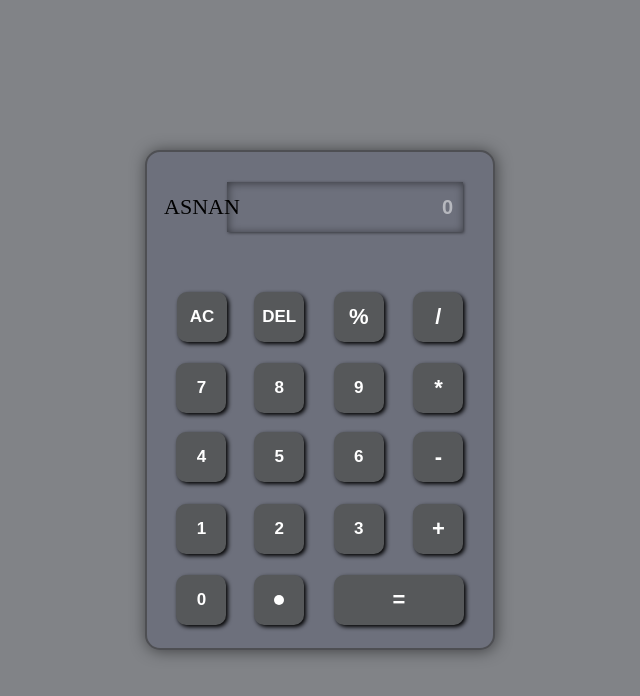
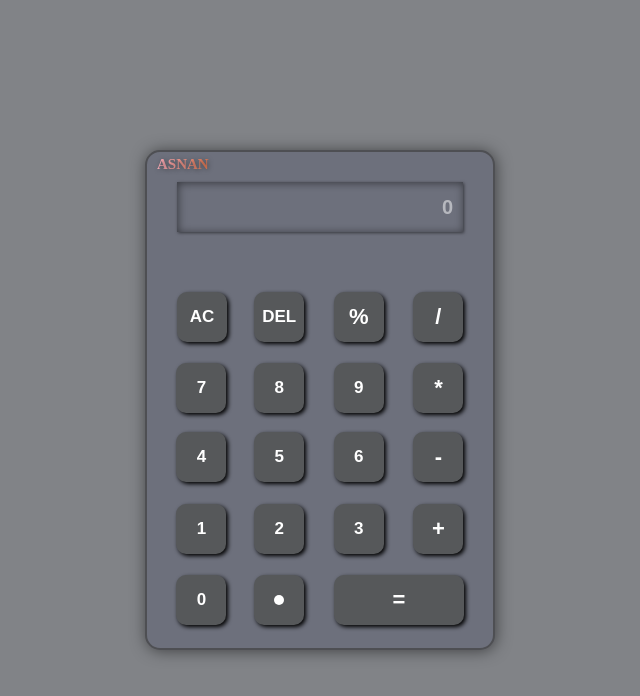
Before and after one commit to ashishkumaryadav7/Calculator, a plain HTML site: page index.html in a window 1280 px wide. Shown: the whole page, without its empty margins (320-960 px from the left). Drawn offline with Linux system fonts and the light colour scheme.

Commit message:
Update style.css

```diff
--- a/style.css
+++ b/style.css
@@ -25,13 +25,28 @@ html,body{
     flex-direction: column;
     border-radius: 15px;
     overflow: hidden;
+    position: relative;
 }
 .screen-input{
-    /* border: 1px solid; */
     display: flex;
     justify-content: center;
     align-items: center;
     padding: 30px;
+}
+.screen-input span{
+    display: inline-block;
+    width: 80px;
+    height: auto;
+    position: absolute;
+    top: 4px;
+    left: 10px;
+    font-size: 15px;
+    font-weight: bolder;
+    background-image: linear-gradient(to right, #ffafbd, #d15c18);
+    -webkit-background-clip: text;
+    background-clip: text;
+    color: transparent;
+    text-shadow: 1px 1px 5px rgba(0, 0, 0, .4);
 }
 .screen-input input{
     border: none;
```
